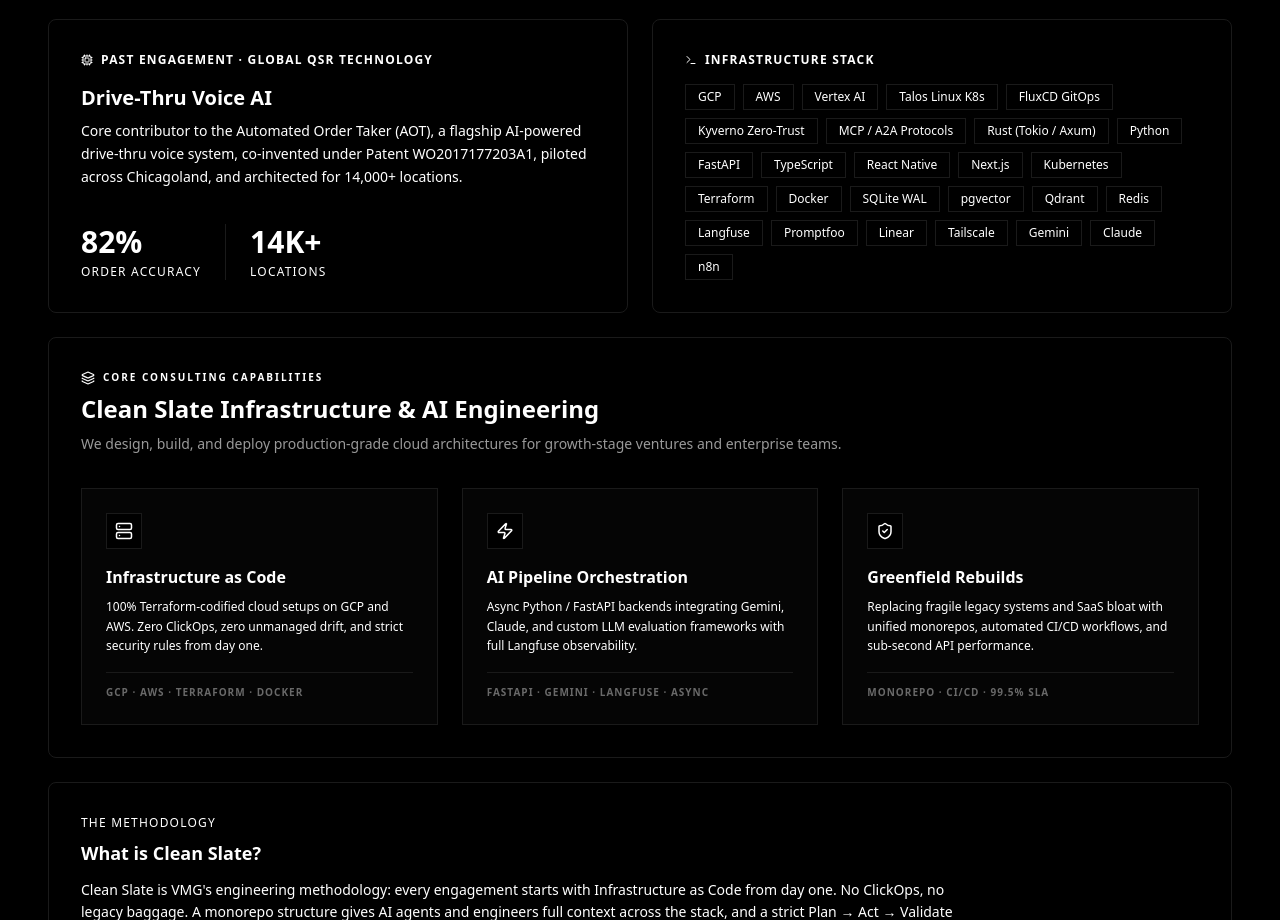
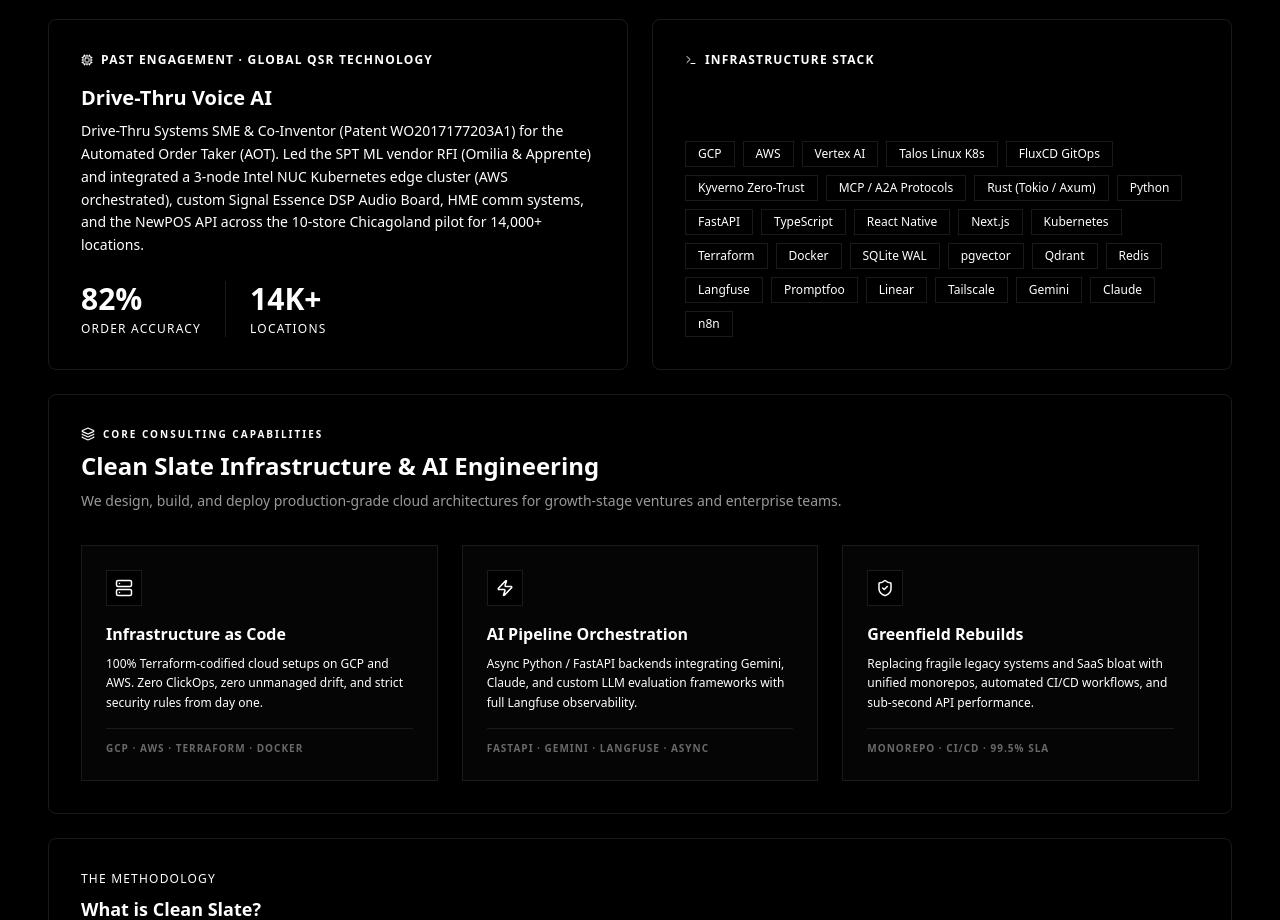
Before and after one commit to vmgsystems/my-portfolio, a Next.js app: page / in a window 1280 px wide. Shown: the part 1080-2000 px from the top of the page. Built offline with nearby package versions, Linux system fonts and the light colour scheme.

Commit message:
fix(home): update Drive-Thru Voice AI card with verified edge K8s and Signal Essence/HME architecture

```diff
--- a/src/app/page.tsx
+++ b/src/app/page.tsx
@@ -202,7 +202,7 @@ export default function Home() {
             </div>
             <h2 className="text-xl font-bold mb-2">Drive-Thru Voice AI</h2>
             <p className="text-muted text-sm leading-relaxed">
-              Core contributor to the Automated Order Taker (AOT), a flagship AI-powered drive-thru voice system, co-invented under Patent WO2017177203A1, piloted across Chicagoland, and architected for 14,000+ locations.
+              Drive-Thru Systems SME &amp; Co-Inventor (Patent WO2017177203A1) for the Automated Order Taker (AOT). Led the SPT ML vendor RFI (Omilia &amp; Apprente) and integrated a 3-node Intel NUC Kubernetes edge cluster (AWS orchestrated), custom Signal Essence DSP Audio Board, HME comm systems, and the NewPOS API across the 10-store Chicagoland pilot for 14,000+ locations.
             </p>
           </div>
           <div className="flex gap-6 mt-6">
```
